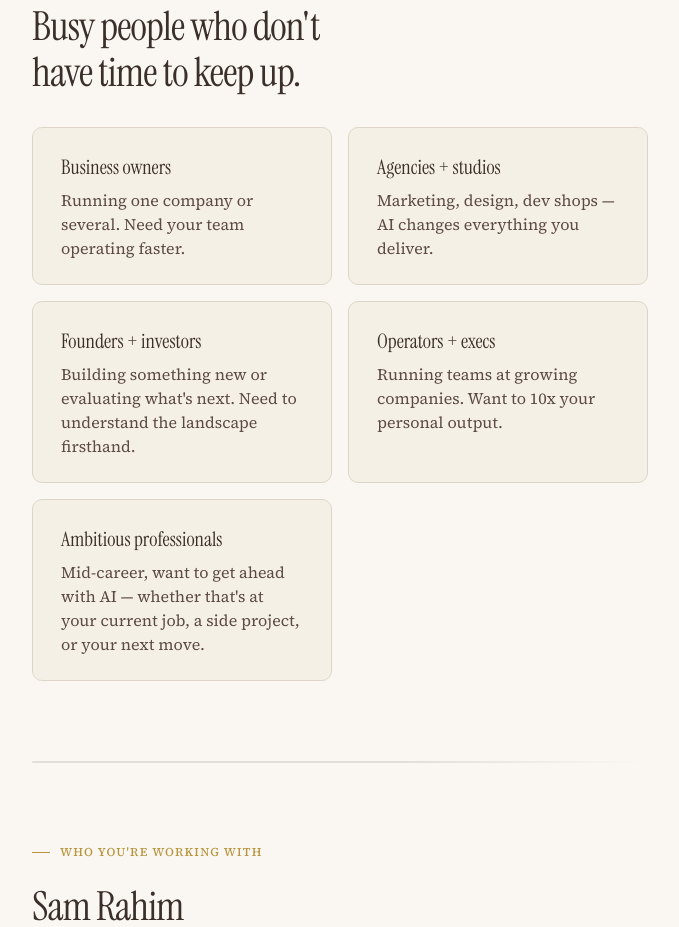
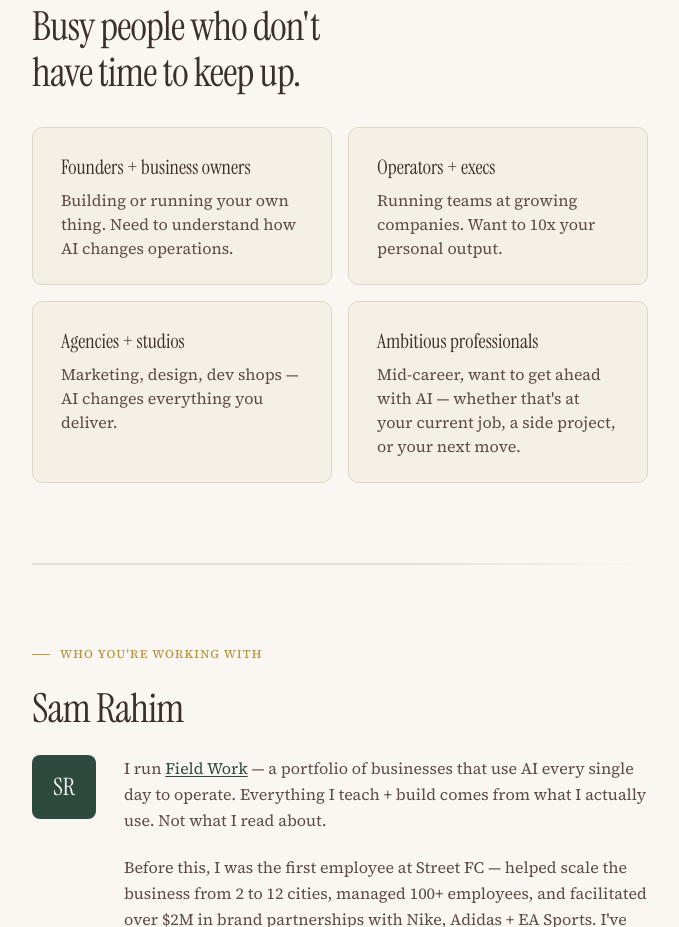
Before and after one commit to samrahim8/housecall, a website: page index.html in a window 1280 px wide. Shown: the part 4936-5863 px from the top of the page, without its empty margins (300-979 px from the left). Drawn offline with Linux system fonts and the light colour scheme.

Commit message:
Consolidate Who This Is For to 4 cards

```diff
--- a/index.html
+++ b/index.html
@@ -829,20 +829,16 @@
 
             <div class="for-grid">
                 <div class="for-item">
-                    <strong>Business owners</strong>
-                    Running one company or several. Need your team operating faster.
+                    <strong>Founders + business owners</strong>
+                    Building or running your own thing. Need to understand how AI changes operations.
+                </div>
+                <div class="for-item">
+                    <strong>Operators + execs</strong>
+                    Running teams at growing companies. Want to 10x your personal output.
                 </div>
                 <div class="for-item">
                     <strong>Agencies + studios</strong>
                     Marketing, design, dev shops — AI changes everything you deliver.
-                </div>
-                <div class="for-item">
-                    <strong>Founders + investors</strong>
-                    Building something new or evaluating what's next. Need to understand the landscape firsthand.
-                </div>
-                <div class="for-item">
-                    <strong>Operators + execs</strong>
-                    Running teams at growing companies. Want to 10x your personal output.
                 </div>
                 <div class="for-item">
                     <strong>Ambitious professionals</strong>
```
